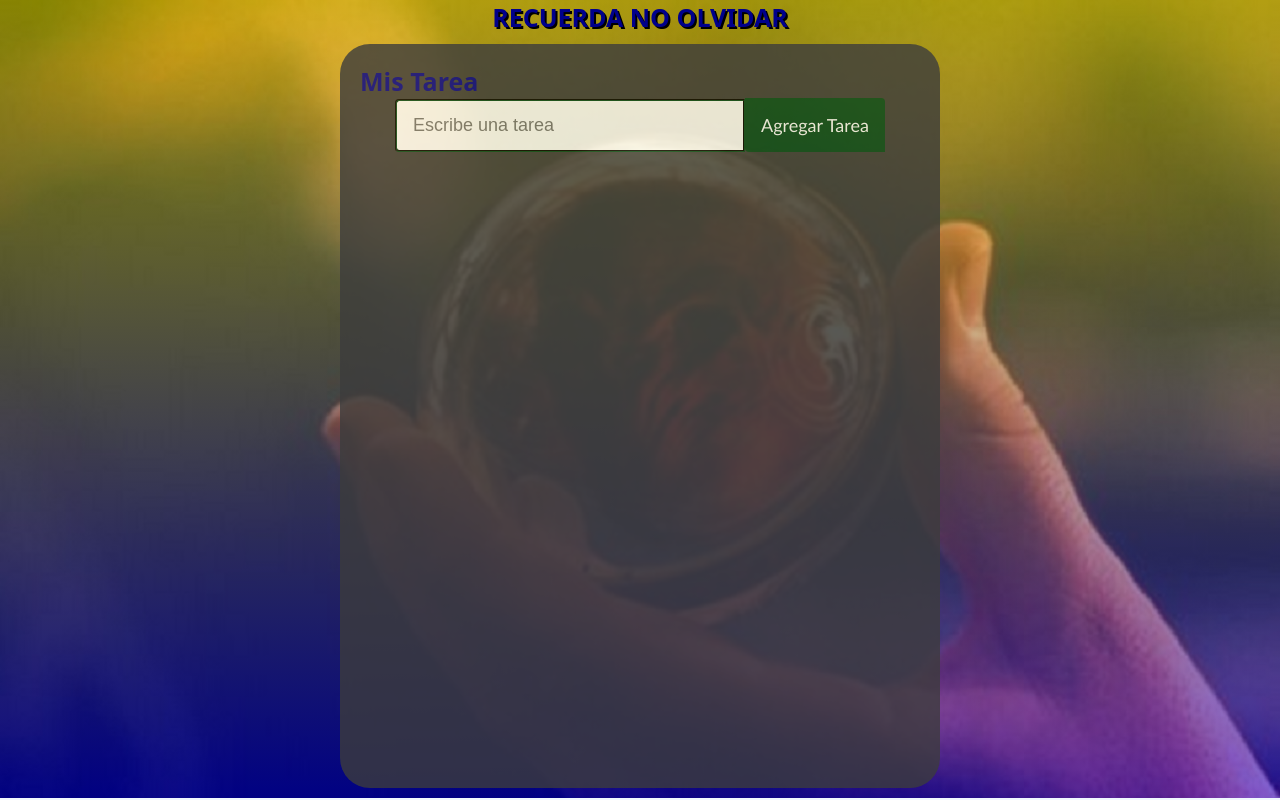
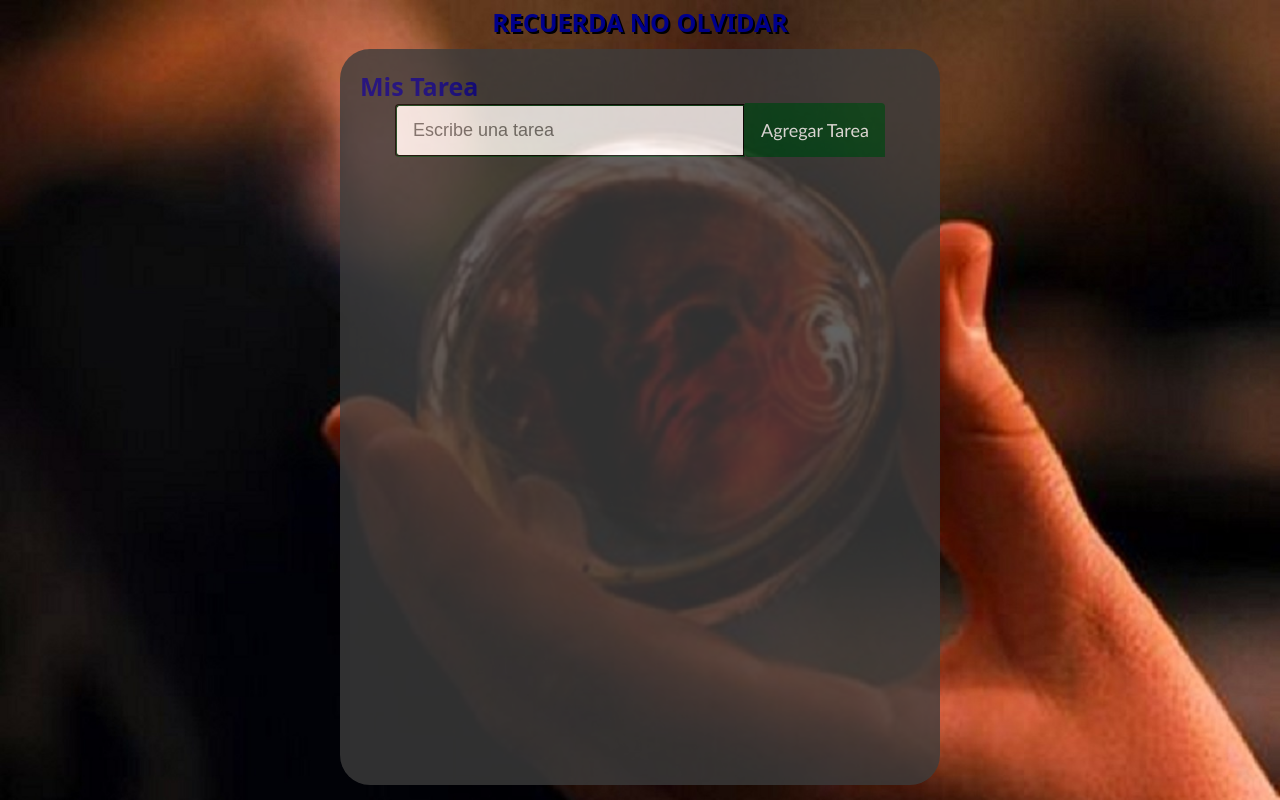
Before and after one commit to fede-cid/Recuerda-No-Olvidar, a React (Create React App) app in the folder app-de-tareas/: page / in a window 1280 px wide. Built offline with nearby package versions, Linux system fonts and the light colour scheme.

Commit message:
first commit

```diff
--- a/app-de-tareas/src/App.css
+++ b/app-de-tareas/src/App.css
@@ -5,10 +5,19 @@
 }
 html,
 body{
+  width: 100%;
+  height: 100%;
+  background-image: url('../src/imagenes/7478e441a4a1b08ee1491eea6e376fbcce37eb64_00.jpg') ;
+  background-repeat :no-repeat ;
+  background-size: cover;
   color:rgb(0, 136, 255);
-  background-color: aliceblue;
+
   font-family: 'Franklin Gothic Medium', 'Arial Narrow', Arial, sans-serif;
-
+  display: flex;
+  flex-wrap: wrap;
+  justify-content: center;
+  align-items: center;
+  flex-direction: column;
 }
 
 h1{
@@ -25,14 +34,7 @@ h2{
 .App{
   width: 100%;
   height: 100%;
-  background-image:  linear-gradient(
-    to bottom,
-    rgba(255, 255, 0, 0.5),
-    rgba(0, 0, 255, 0.5)
-  ), url('../src/imagenes/7478e441a4a1b08ee1491eea6e376fbcce37eb64_00.jpg') ;
-  background-repeat :no-repeat ;
-  background-size: cover;
-  background-color: aliceblue;
+
   display: flex;
   flex-wrap: wrap;
   justify-content: center;
@@ -42,7 +44,7 @@ h2{
 /* LISTA DE TAREAS */
 .tarea-lista-principal{
   width: 600PX;
-  height: 93vh;
+  height: 92vh;
   background-color: rgb(61, 61, 61);
   margin: 10px;
   padding: 20px;
```
